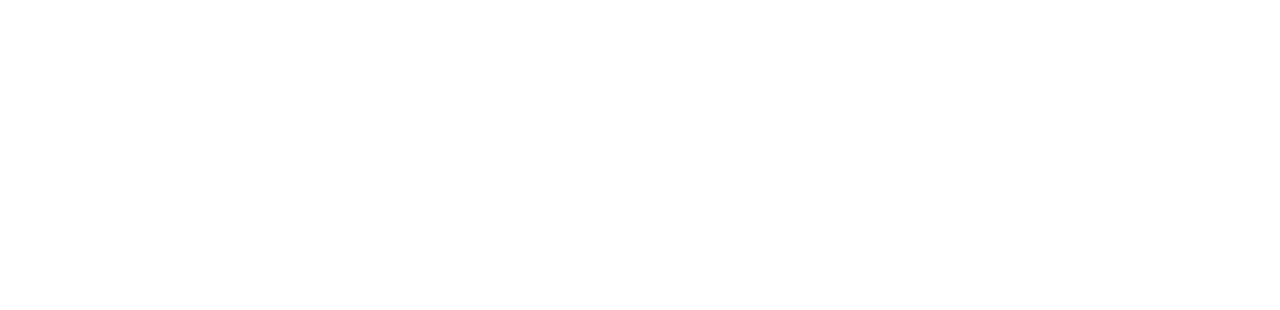
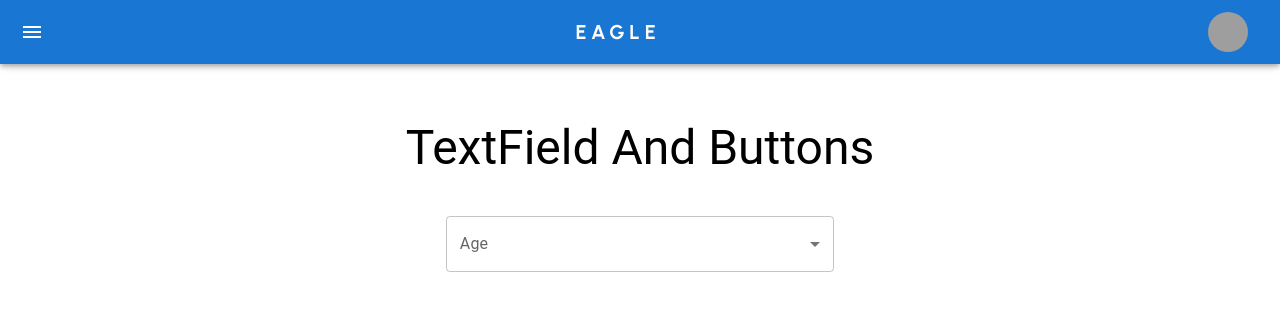
Before and after one commit to sheltonjoseph/mui-redux, a React (Create React App) app: page /select in a window 1280 px wide. Before the commit this address had no page. Shown: the top 310 px of the page. Built offline with nearby package versions, Linux system fonts and the light colour scheme; grey boxes are pictures that could not be loaded.

Commit message:
select component

```diff
--- a/src/App.js
+++ b/src/App.js
@@ -3,6 +3,8 @@
 import  Autocomplete  from "./Components/AutoComplete";
 import CheckBox from "./pages/CheckBox";
 import Buttons from "./pages/Button"
+import Select from "./pages/Select"
+
 
 
 function App() {
@@ -13,6 +15,8 @@
       <Route exact path="/autocomplete" element={<Autocomplete/>} />
       <Route exact path="/checkbox" element={<CheckBox/>} />
       <Route exact path="/button" element={<Buttons/>} />
+      <Route exact path="/select" element={<Select/>} />
+
     </Routes>
   </Router>
   );
--- a/src/Components/TopBar.jsx
+++ b/src/Components/TopBar.jsx
@@ -63,6 +63,13 @@
           <ListItemButton sx={{ textAlign: "center" }}>
             <Link to={"/button"}>
               <ListItemText primary="Buttons" />
+            </Link>
+          </ListItemButton>
+          </ListItem>
+          <ListItem disablePadding>
+          <ListItemButton sx={{ textAlign: "center" }}>
+            <Link to={"/select"}>
+              <ListItemText primary="Select" />
             </Link>
           </ListItemButton>
           </ListItem>
--- a/src/Redux/credSlice.js
+++ b/src/Redux/credSlice.js
@@ -1,21 +1,20 @@
-import { createSlice } from '@reduxjs/toolkit'
+import { createSlice } from "@reduxjs/toolkit";
 
 export const button = createSlice({
-    name: 'button',
-    initialState: {
-        userName :'',
-        password:'',
-        errorMessage:'Is Not Strong Password'
+  name: "button",
+  initialState: {
+    userName: "",
+    password: "",
+    errorMessage: "Is Not Strong Password",
+  },
+  reducers: {
+    update: (state, action) => {
+      state.userName = action.payload.userName;
+      state.password = action.payload.password;
+      state.errorMessage = action.payload.errorMessage;
     },
-    reducers: {
-  update: (state, action) => {
-    state.userName = action.payload.userName
-    state.password = action.payload.password
-    state.errorMessage = action.payload.errorMessage
-  }
-
-    }
-})
+  },
+});
 
 export const { update } = button.actions;
 export default button.reducer;
--- /dev/null
+++ b/src/Redux/selectSlice.js
@@ -0,0 +1,17 @@
+import { createSlice } from '@reduxjs/toolkit'
+
+export const select = createSlice({
+    name: 'select',
+    initialState: {
+        age:'',
+    },
+    reducers: {
+  update: (state, action) => {
+    state.age = action.payload.value.props.value
+  }
+
+    }
+})
+
+export const { update } = select.actions;
+export default select.reducer;
--- a/src/Redux/store.js
+++ b/src/Redux/store.js
@@ -2,11 +2,13 @@
 import checkList from "./userSlice";
 import autoComplete from "./autoSlice"
 import button from "./credSlice"
+import select from "./selectSlice"
 
 export default configureStore({
   reducer: {
     checking: checkList,
     auto: autoComplete,
-    button: button
+    button: button,
+    select:select
   },
 });
--- /dev/null
+++ b/src/pages/Select.jsx
@@ -0,0 +1,72 @@
+import React, { useState } from "react";
+import InputLabel from "@mui/material/InputLabel";
+import MenuItem from "@mui/material/MenuItem";
+import FormControl from "@mui/material/FormControl";
+import Select from "@mui/material/Select";
+import TopBar from "../Components/TopBar";
+import Container from "@mui/material/Container";
+import Typography from "@mui/material/Typography";
+import Box from "@mui/material/Box";
+import { useSelector, useDispatch } from "react-redux";
+import { update } from "../Redux/selectSlice";
+
+const SelectAutoWidth = () => {
+  const reduxAge = useSelector((state) => state.select.age);
+  console.log(reduxAge);
+  const dispatch = useDispatch();
+  const handleClick = (value) => {
+    dispatch(update({ value }));
+  };
+
+  return (
+    <Container
+      style={{ display: "flex", justifyContent: "center" }}
+      maxWidth="xl"
+    >
+      <TopBar />
+      <Box
+        component="form"
+        sx={{
+          "& .MuiTextField-root": { m: 1, width: "25ch" },
+          m: 15,
+        }}
+        noValidate
+        autoComplete="off"
+      >
+        <Typography variant="h3" sx={{ textAlign: "center" }}>
+          TextField And Buttons
+        </Typography>
+        <FormControl
+          sx={{ m: 5, minWidth: 80, display: "flex", justifyContent: "center" }}
+        >
+          <InputLabel id="demo-simple-select-autowidth-label">Age</InputLabel>
+          <Select
+            labelId="demo-simple-select-autowidth-label"
+            id="demo-simple-select-autowidth"
+            value={reduxAge}
+            onChange={(event, newInputValue) => {
+              event.preventDefault();
+              handleClick(newInputValue);
+            }}
+            autoWidth
+            label="Age"
+          >
+            <MenuItem value="">
+              <em>None</em>
+            </MenuItem>
+            <MenuItem value={20}>Twenty</MenuItem>
+            <MenuItem value={21}>Twenty one</MenuItem>
+            <MenuItem value={22}>Twenty two</MenuItem>
+          </Select>
+        </FormControl>
+        {reduxAge && (
+          <Typography variant="h3" sx={{ textAlign: "center", m: 10 }}>
+            your Selected AGE is {reduxAge}
+          </Typography>
+        )}
+      </Box>
+    </Container>
+  );
+};
+
+export default SelectAutoWidth;
```
